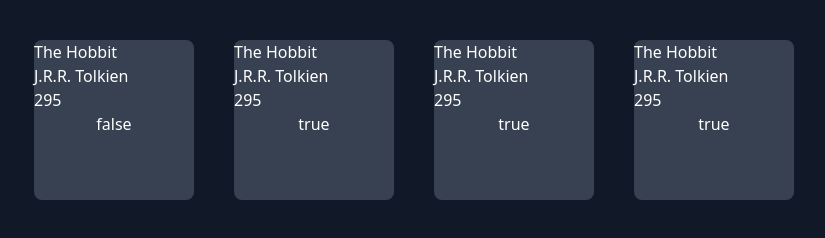
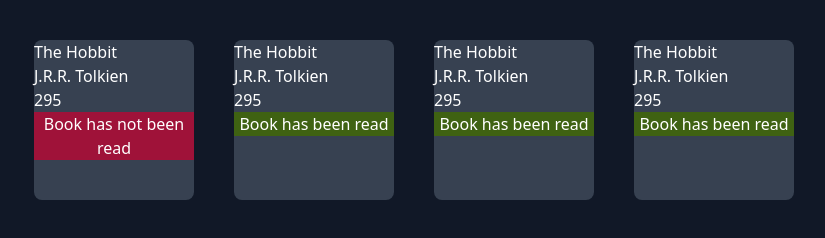
Before and after one commit to sdubonsa/Book-List, a plain HTML site: page index.html in a window 1280 px wide. Shown: the whole page, without its empty margins (6-831 px from the left). Drawn offline with Linux system fonts and the light colour scheme.

Commit message:
Added more functionality

```diff
--- a/book.js
+++ b/book.js
@@ -23,18 +23,14 @@
         e.read = true
     }
 
+    updateDisplay()
     console.log(e.read)
 }
 
-let theHobbit = new Book("The Hobbit", "J.R.R. Tolkien", 295, false)
-let theHobbit2 = new Book("The Hobbit", "J.R.R. Tolkien", 295, true)
-let theHobbit3 = new Book("The Hobbit", "J.R.R. Tolkien", 295, true)
-let theHobbit4 = new Book("The Hobbit", "J.R.R. Tolkien", 295, true)
-addBookToLibrary(theHobbit)
-addBookToLibrary(theHobbit2)
-addBookToLibrary(theHobbit3)
-addBookToLibrary(theHobbit4)
-
+const updateDisplay = () => {
+    // CLEAR CURRENT DISPLAY
+    const display = document.getElementById('card-container')
+    display.innerHTML = ''
 
     myLibrary.forEach(function(book) {
         // ACTUAL CARD
@@ -63,7 +59,13 @@
         title.innerHTML = book.title
         author.innerHTML = book.author
         pages.innerHTML = book.pages
-    isRead.innerHTML = book.read
+        if(book.read) {
+            isRead.innerHTML = 'Book has been read'
+            isRead.classList.add("bg-lime-800")
+        } else {
+            isRead.innerHTML = 'Book has not been read'
+            isRead.classList.add("bg-rose-800")
+        }
 
         // APPEND ELEMENTS
         card.appendChild(title)
@@ -76,5 +78,17 @@
         container.classList.add("h-screen", "flex", "flex-row", "gap-10", "m-10")
         container.appendChild(card)
     })
+}
+
+let theHobbit = new Book("The Hobbit", "J.R.R. Tolkien", 295, false)
+let theHobbit2 = new Book("The Hobbit", "J.R.R. Tolkien", 295, true)
+let theHobbit3 = new Book("The Hobbit", "J.R.R. Tolkien", 295, true)
+let theHobbit4 = new Book("The Hobbit", "J.R.R. Tolkien", 295, true)
+addBookToLibrary(theHobbit)
+addBookToLibrary(theHobbit2)
+addBookToLibrary(theHobbit3)
+addBookToLibrary(theHobbit4)
+
+updateDisplay()
 
 console.log(myLibrary)
```
Also changed, not shown: output.css. Lines whose indentation alone changed are shown as unchanged.
